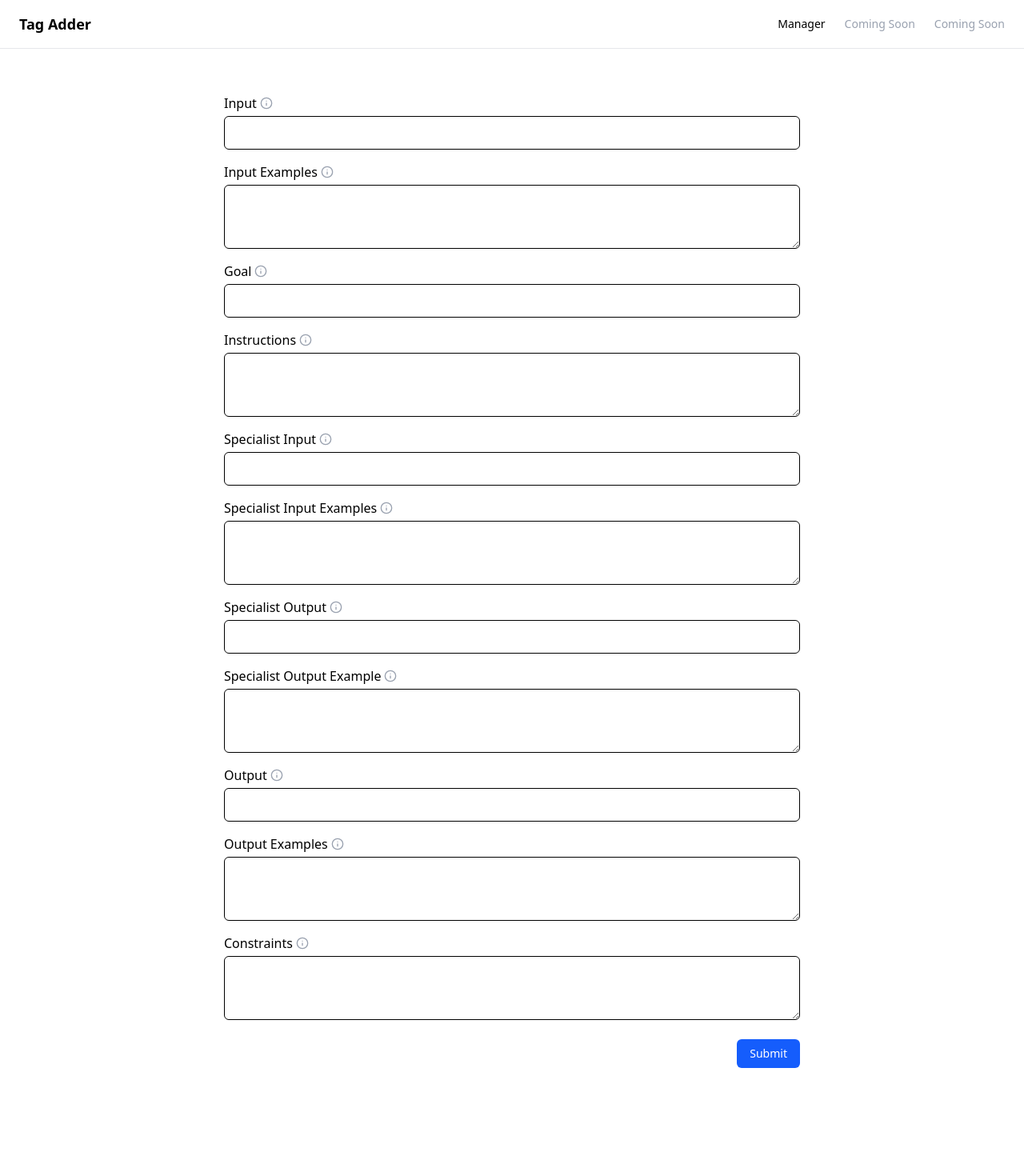
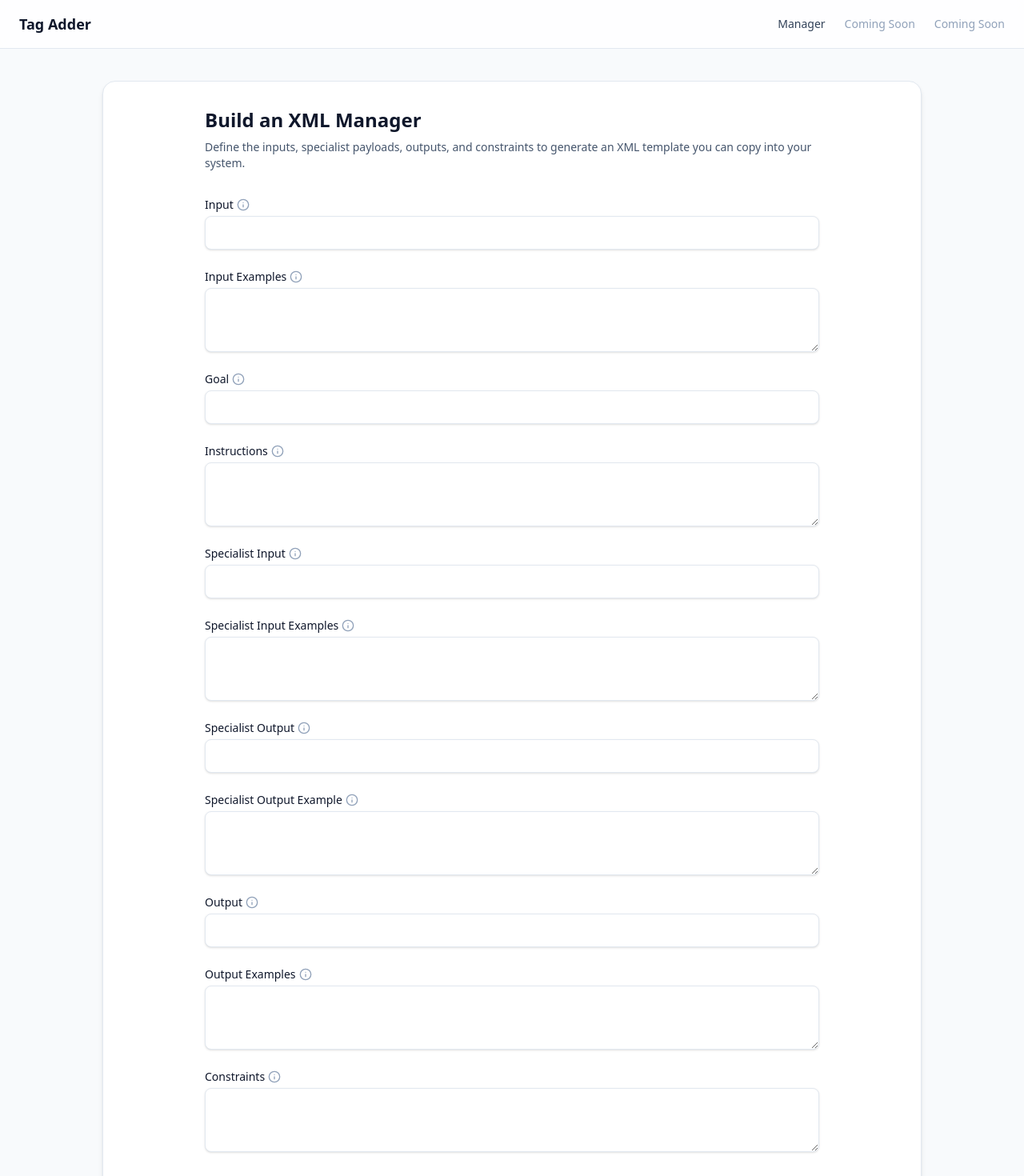
Before and after one commit to notacoham/tag-adder, a React (Vite) app: page / in a window 1280 px wide. Shown: the top 1470 px of the page at 80% size. Before the commit the page ends 1391 px from the top, so only its background shows below. Built offline with nearby package versions, Linux system fonts and the light colour scheme.

Commit message:
feat: enhance UI design with improved styling, spacing, and form header

```diff
--- a/src/components/ManagerForm.jsx
+++ b/src/components/ManagerForm.jsx
@@ -171,209 +171,222 @@ ${constraintsXml || ''}
   }
 
   return (
-    <form className="max-w-3xl mx-auto p-6 space-y-6" onSubmit={(e) => e.preventDefault()}>
-      <div className="grid grid-cols-1 gap-4">
+    <form
+      className="max-w-3xl mx-auto space-y-8"
+      onSubmit={(e) => e.preventDefault()}
+    >
+      <div className="space-y-2">
+        <h1 className="text-xl sm:text-2xl font-semibold text-slate-900">
+          Build an XML Manager
+        </h1>
+        <p className="text-sm text-slate-600">
+          Define the inputs, specialist payloads, outputs, and constraints to generate an
+          XML template you can copy into your system.
+        </p>
+      </div>
+
+      <div className="grid grid-cols-1 gap-6">
         <label className="flex flex-col gap-1">
-          <span className="font-medium flex items-center gap-1">
+          <span className="font-medium flex items-center gap-1 text-slate-900 text-sm">
             Input
-            <Tooltip content="Placeholder help text for Input">
-              <Info className="w-4 h-4 text-gray-400" />
+            <Tooltip content="Define what input to expect from the Supervisor.">
+              <Info className="w-4 h-4 text-slate-400" />
             </Tooltip>
           </span>
           <input
             type="text"
             name="input"
-            className="border rounded-md px-3 py-2"
+            className="px-3 py-2 rounded-lg border border-slate-200 bg-white text-slate-900 placeholder-slate-400 shadow-sm focus:outline-none focus:ring-2 focus:ring-blue-500/70 focus:border-blue-500/70"
             value={formValues.input}
             onChange={handleChange}
           />
         </label>
 
         <label className="flex flex-col gap-1">
-          <span className="font-medium flex items-center gap-1">
+          <span className="font-medium flex items-center gap-1 text-slate-900 text-sm">
             Input Examples
-            <Tooltip content="Placeholder help text for Input Examples">
-              <Info className="w-4 h-4 text-gray-400" />
+            <Tooltip content="Try for 2 examples of the input. Use * to define multi-line instructions.">
+              <Info className="w-4 h-4 text-slate-400" />
             </Tooltip>
           </span>
           <textarea
             name="inputExamples"
-            className="border rounded-md px-3 py-2 min-h-[80px]"
+            className="px-3 py-2 min-h-[80px] rounded-lg border border-slate-200 bg-white text-slate-900 placeholder-slate-400 shadow-sm focus:outline-none focus:ring-2 focus:ring-blue-500/70 focus:border-blue-500/70"
             value={formValues.inputExamples}
             onChange={handleChange}
           />
         </label>
 
         <label className="flex flex-col gap-1">
-          <span className="font-medium flex items-center gap-1">
+          <span className="font-medium flex items-center gap-1 text-slate-900 text-sm">
             Goal
-            <Tooltip content="Placeholder help text for Goal">
-              <Info className="w-4 h-4 text-gray-400" />
+            <Tooltip content="A single sentence goal statment explaining purpose the task.">
+              <Info className="w-4 h-4 text-slate-400" />
             </Tooltip>
           </span>
           <input
             type="text"
             name="goal"
-            className="border rounded-md px-3 py-2"
+            className="px-3 py-2 rounded-lg border border-slate-200 bg-white text-slate-900 placeholder-slate-400 shadow-sm focus:outline-none focus:ring-2 focus:ring-blue-500/70 focus:border-blue-500/70"
             value={formValues.goal}
             onChange={handleChange}
           />
         </label>
 
         <label className="flex flex-col gap-1">
-          <span className="font-medium flex items-center gap-1">
+          <span className="font-medium flex items-center gap-1 text-slate-900 text-sm">
             Instructions
-            <Tooltip content="Placeholder help text for Instructions">
-              <Info className="w-4 h-4 text-gray-400" />
+            <Tooltip content="Instructions/steps on how to complete the task. Use * to define multi-line instructions.">
+              <Info className="w-4 h-4 text-slate-400" />
             </Tooltip>
           </span>
           <textarea
             name="instructions"
-            className="border rounded-md px-3 py-2 min-h-[80px]"
+            className="px-3 py-2 min-h-[80px] rounded-lg border border-slate-200 bg-white text-slate-900 placeholder-slate-400 shadow-sm focus:outline-none focus:ring-2 focus:ring-blue-500/70 focus:border-blue-500/70"
             value={formValues.instructions}
             onChange={handleChange}
           />
         </label>
 
         <label className="flex flex-col gap-1">
-          <span className="font-medium flex items-center gap-1">
+          <span className="font-medium flex items-center gap-1 text-slate-900 text-sm">
             Specialist Input
-            <Tooltip content="Placeholder help text for Specialist Input">
-              <Info className="w-4 h-4 text-gray-400" />
+            <Tooltip content="Define what the manager should give to the specialist during the task execution.">
+              <Info className="w-4 h-4 text-slate-400" />
             </Tooltip>
           </span>
           <input
             type="text"
             name="specialistInput"
-            className="border rounded-md px-3 py-2"
+            className="px-3 py-2 rounded-lg border border-slate-200 bg-white text-slate-900 placeholder-slate-400 shadow-sm focus:outline-none focus:ring-2 focus:ring-blue-500/70 focus:border-blue-500/70"
             value={formValues.specialistInput}
             onChange={handleChange}
           />
         </label>
 
         <label className="flex flex-col gap-1">
-          <span className="font-medium flex items-center gap-1">
+          <span className="font-medium flex items-center gap-1 text-slate-900 text-sm">
             Specialist Input Examples
-            <Tooltip content="Placeholder help text for Specialist Input Examples">
-              <Info className="w-4 h-4 text-gray-400" />
+            <Tooltip content="Try for 1 example of the input. Use * to define multi-line instructions.">
+              <Info className="w-4 h-4 text-slate-400" />
             </Tooltip>
           </span>
           <textarea
             name="specialistInputExamples"
-            className="border rounded-md px-3 py-2 min-h-[80px]"
+            className="px-3 py-2 min-h-[80px] rounded-lg border border-slate-200 bg-white text-slate-900 placeholder-slate-400 shadow-sm focus:outline-none focus:ring-2 focus:ring-blue-500/70 focus:border-blue-500/70"
             value={formValues.specialistInputExamples}
             onChange={handleChange}
           />
         </label>
 
         <label className="flex flex-col gap-1">
-          <span className="font-medium flex items-center gap-1">
+          <span className="font-medium flex items-center gap-1 text-slate-900 text-sm">
             Specialist Output
-            <Tooltip content="Placeholder help text for Specialist Output">
-              <Info className="w-4 h-4 text-gray-400" />
+            <Tooltip content="Define what the manager should expect from the specialist after the task execution.">
+              <Info className="w-4 h-4 text-slate-400" />
             </Tooltip>
           </span>
           <input
             type="text"
             name="specialistOutput"
-            className="border rounded-md px-3 py-2"
+            className="px-3 py-2 rounded-lg border border-slate-200 bg-white text-slate-900 placeholder-slate-400 shadow-sm focus:outline-none focus:ring-2 focus:ring-blue-500/70 focus:border-blue-500/70"
             value={formValues.specialistOutput}
             onChange={handleChange}
           />
         </label>
 
         <label className="flex flex-col gap-1">
-          <span className="font-medium flex items-center gap-1">
+          <span className="font-medium flex items-center gap-1 text-slate-900 text-sm">
             Specialist Output Example
-            <Tooltip content="Placeholder help text for Specialist Output Example">
-              <Info className="w-4 h-4 text-gray-400" />
+            <Tooltip content="Try for 1 example of the output. Use * to define multi-line instructions.">
+              <Info className="w-4 h-4 text-slate-400" />
             </Tooltip>
           </span>
           <textarea
             name="specialistOutputExample"
-            className="border rounded-md px-3 py-2 min-h-[80px]"
+            className="px-3 py-2 min-h-[80px] rounded-lg border border-slate-200 bg-white text-slate-900 placeholder-slate-400 shadow-sm focus:outline-none focus:ring-2 focus:ring-blue-500/70 focus:border-blue-500/70"
             value={formValues.specialistOutputExample}
             onChange={handleChange}
           />
         </label>
 
         <label className="flex flex-col gap-1">
-          <span className="font-medium flex items-center gap-1">
+          <span className="font-medium flex items-center gap-1 text-slate-900 text-sm">
             Output
-            <Tooltip content="Placeholder help text for Output">
-              <Info className="w-4 h-4 text-gray-400" />
+            <Tooltip content="Define what the manager should send to the Supervisor after the task execution.">
+              <Info className="w-4 h-4 text-slate-400" />
             </Tooltip>
           </span>
           <input
             type="text"
             name="output"
-            className="border rounded-md px-3 py-2"
+            className="px-3 py-2 rounded-lg border border-slate-200 bg-white text-slate-900 placeholder-slate-400 shadow-sm focus:outline-none focus:ring-2 focus:ring-blue-500/70 focus:border-blue-500/70"
             value={formValues.output}
             onChange={handleChange}
           />
         </label>
 
         <label className="flex flex-col gap-1">
-          <span className="font-medium flex items-center gap-1">
+          <span className="font-medium flex items-center gap-1 text-slate-900 text-sm">
             Output Examples
-            <Tooltip content="Placeholder help text for Output Examples">
-              <Info className="w-4 h-4 text-gray-400" />
+            <Tooltip content="Try for 2 examples of the output. Use * to define multi-line instructions.">
+              <Info className="w-4 h-4 text-slate-400" />
             </Tooltip>
           </span>
           <textarea
             name="outputExamples"
-            className="border rounded-md px-3 py-2 min-h-[80px]"
+            className="px-3 py-2 min-h-[80px] rounded-lg border border-slate-200 bg-white text-slate-900 placeholder-slate-400 shadow-sm focus:outline-none focus:ring-2 focus:ring-blue-500/70 focus:border-blue-500/70"
             value={formValues.outputExamples}
             onChange={handleChange}
           />
         </label>
 
         <label className="flex flex-col gap-1">
-          <span className="font-medium flex items-center gap-1">
+          <span className="font-medium flex items-center gap-1 text-slate-900 text-sm">
             Constraints
-            <Tooltip content="Placeholder help text for Constraints">
-              <Info className="w-4 h-4 text-gray-400" />
+            <Tooltip content="Constraints on the task. Use * to define multi-line instructions.">
+              <Info className="w-4 h-4 text-slate-400" />
             </Tooltip>
           </span>
           <textarea
             name="constraints"
-            className="border rounded-md px-3 py-2 min-h-[80px]"
+            className="px-3 py-2 min-h-[80px] rounded-lg border border-slate-200 bg-white text-slate-900 placeholder-slate-400 shadow-sm focus:outline-none focus:ring-2 focus:ring-blue-500/70 focus:border-blue-500/70"
             value={formValues.constraints}
             onChange={handleChange}
           />
         </label>
       </div>
 
-      <div className="flex justify-end">
+      <div className="flex justify-end pt-2">
         <button
           type="button"
           onClick={openPreviewModal}
-          className="px-4 py-2 rounded-md bg-blue-600 text-white text-sm font-medium hover:bg-blue-700"
+          className="inline-flex items-center gap-1.5 px-4 py-2 rounded-lg bg-blue-500 text-white text-sm font-medium shadow-sm hover:bg-blue-600 focus:outline-none focus:ring-2 focus:ring-blue-400 focus:ring-offset-2 focus:ring-offset-slate-900 transition-colors"
         >
           Submit
         </button>
       </div>
 
       {isModalOpen && (
-        <div className="fixed inset-0 flex items-center justify-center bg-black/50 z-50">
-          <div className="bg-white rounded-lg shadow-lg max-w-3xl w-full mx-4 p-6 flex flex-col gap-4">
-            <h2 className="text-lg font-semibold">Review XML</h2>
+        <div className="fixed inset-0 flex items-center justify-center bg-black/40 z-50">
+          <div className="bg-white border border-slate-200 rounded-xl shadow-xl max-w-3xl w-full mx-4 p-6 flex flex-col gap-4">
+            <h2 className="text-lg font-semibold text-slate-900">Review XML</h2>
             <textarea
-              className="border rounded-md px-3 py-2 min-h-[260px] font-mono text-sm w-full"
+              className="border border-slate-200 rounded-lg px-3 py-2 min-h-[260px] font-mono text-sm w-full bg-slate-50 text-slate-900 focus:outline-none focus:ring-2 focus:ring-blue-500/70 focus:border-blue-500/70"
               value={xmlPreview}
               onChange={(event) => setXmlPreview(event.target.value)}
             />
             <div className="flex justify-end gap-3">
               <button
                 type="button"
-                className="px-4 py-2 rounded-md border text-sm"
+                className="px-4 py-2 rounded-lg border border-slate-200 text-sm text-slate-700 hover:bg-slate-50 focus:outline-none focus:ring-2 focus:ring-slate-300"
                 onClick={() => setIsModalOpen(false)}
               >
                 Cancel
               </button>
               <button
                 type="button"
-                className="px-4 py-2 rounded-md bg-blue-600 text-white text-sm font-medium hover:bg-blue-700"
+                className="px-4 py-2 rounded-lg bg-blue-500 text-white text-sm font-medium hover:bg-blue-600 focus:outline-none focus:ring-2 focus:ring-blue-400"
                 onClick={handleConfirmCopy}
               >
                 Copy to clipboard
--- a/src/components/Navbar.jsx
+++ b/src/components/Navbar.jsx
@@ -1,13 +1,28 @@
 export const Navbar = () => {
   return (
-    <nav className="flex items-center justify-between px-6 py-4 border-b border-gray-200">
-      <div className="text-lg font-semibold">
+    <nav className="flex items-center justify-between px-6 py-4 border-b border-slate-200 bg-white/80 backdrop-blur-sm">
+      <div className="text-base sm:text-lg font-semibold text-slate-900">
         Tag Adder
       </div>
-      <div className="flex items-center gap-6 text-sm">
-        <a href="#manager" className="hover:underline">Manager</a>
-        <a href="#coming-soon-1" className="text-gray-400 cursor-not-allowed">Coming Soon</a>
-        <a href="#coming-soon-2" className="text-gray-400 cursor-not-allowed">Coming Soon</a>
+      <div className="flex items-center gap-4 sm:gap-6 text-sm">
+        <a
+          href="#manager"
+          className="text-slate-700 hover:text-slate-900 hover:underline"
+        >
+          Manager
+        </a>
+        <a
+          href="#coming-soon-1"
+          className="text-slate-400 cursor-not-allowed"
+        >
+          Coming Soon
+        </a>
+        <a
+          href="#coming-soon-2"
+          className="text-slate-400 cursor-not-allowed"
+        >
+          Coming Soon
+        </a>
       </div>
     </nav>
   )
--- a/src/pages/Home.jsx
+++ b/src/pages/Home.jsx
@@ -3,10 +3,14 @@ import { ManagerForm } from '../components/ManagerForm'
 
 export const Home = () => {
   return (
-    <div className="min-h-screen flex flex-col">
+    <div className="min-h-screen flex flex-col bg-slate-50">
       <Navbar />
-      <main className="flex-1 py-8 px-4">
-        <ManagerForm />
+      <main className="flex-1 px-4 py-10 flex justify-center">
+        <div className="w-full max-w-5xl mx-auto">
+          <div className="rounded-2xl border border-slate-200 bg-white shadow-md p-4 sm:p-8">
+            <ManagerForm />
+          </div>
+        </div>
       </main>
     </div>
   )
```
